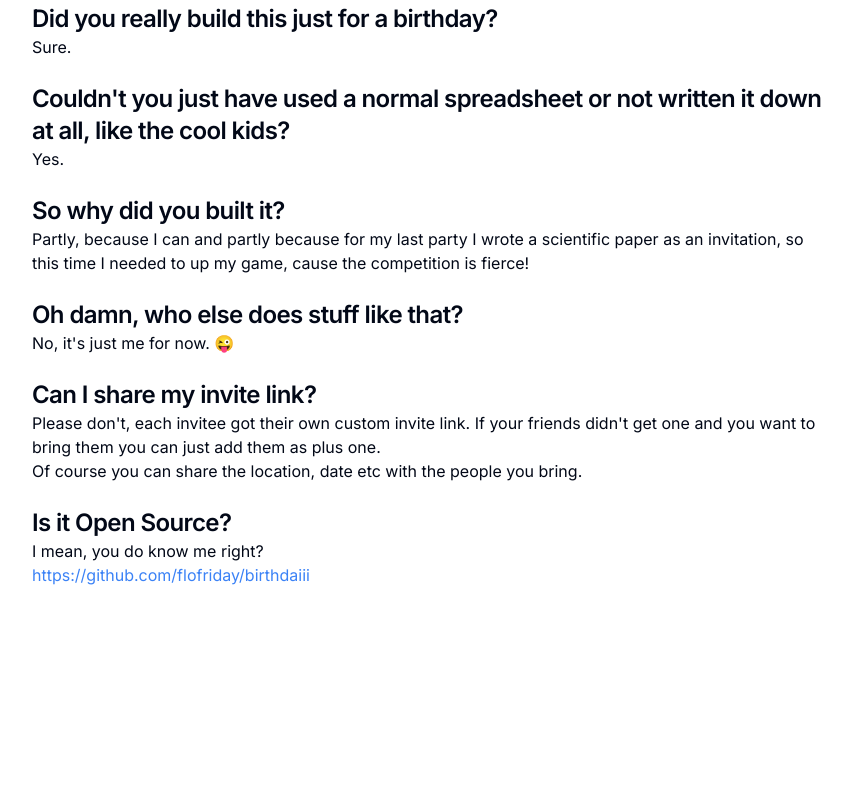
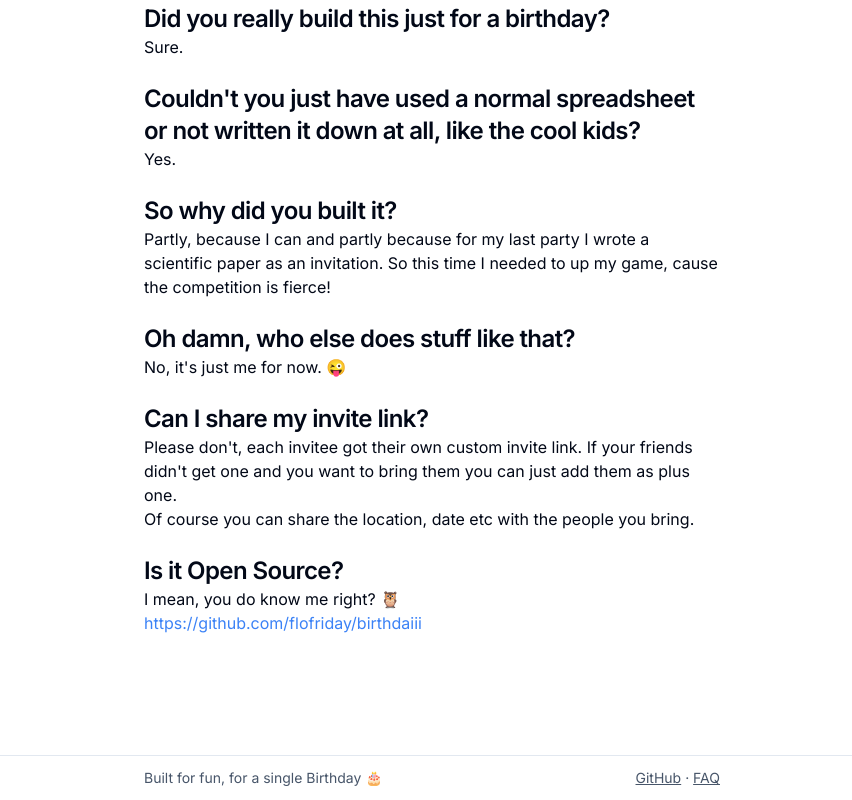
Before and after one commit to flofriday/birthdaiii, a Next.js app: page /faq in a window 1280 px wide. Shown: the part 245-1045 px from the top of the page, without its empty margins (208-1060 px from the left). Before the commit the page ends 952 px from the top, so only its background shows below. Built offline with nearby package versions, Linux system fonts and the light colour scheme.

Commit message:
Add footer and some UI tweaking

```diff
--- a/app/admin/[secret]/dashboard.tsx
+++ b/app/admin/[secret]/dashboard.tsx
@@ -54,7 +54,7 @@ export default function Dashboard({ invites: initialInvites, event, adminSecret
         }
 
         setInviteMessage(localStorage.getItem("inviteMessage") ?? "")
-    }, [])
+    }, [inviteMessage])
 
     const copyText = (text: string) => {
         navigator.clipboard.writeText(text);
--- a/app/faq/page.tsx
+++ b/app/faq/page.tsx
@@ -1,6 +1,6 @@
 export default function FAQ() {
   return (
-    <main className="min-h-screen py-24 px-12 max-w-4xl mx-auto">
+    <main className="min-h-screen py-24 px-10 lg:px-12 max-w-2xl mx-auto">
       <h1 className="scroll-m-20 text-4xl font-extrabold tracking-tight lg:text-5xl pb-6">birthdaiii🎂 FAQ</h1>
 
       <div className="pb-6">
@@ -23,7 +23,7 @@ export default function FAQ() {
         <h2 className="scroll-m-20 text-2xl font-semibold tracking-tight">So why did you built it?</h2>
         <p>
           Partly, because I can and partly because for my last party I wrote
-          a scientific paper as an invitation, so this time I needed to
+          a scientific paper as an invitation. So this time I needed to
           up my game, cause the competition is fierce!
         </p>
       </div>
@@ -47,7 +47,7 @@ export default function FAQ() {
       <div className="pb-6">
         <h2 className="scroll-m-20 text-2xl font-semibold tracking-tight">Is it Open Source?</h2>
         <p>
-          I mean, you do know me right? <br />
+          I mean, you do know me right? 🦉 <br />
           <a className="text-blue-500 hover:underline" href="https://github.com/flofriday/birthdaiii">https://github.com/flofriday/birthdaiii</a>
         </p>
       </div>
--- a/app/invite/[token]/invite-form.tsx
+++ b/app/invite/[token]/invite-form.tsx
@@ -70,7 +70,7 @@ export default function InviteForm({ invite: initialInvite, event }: { invite: I
 
 
     return (
-        <main className="min-h-screen py-24 px-12 max-w-2xl mx-auto">
+        <main className="min-h-screen py-24 px-10 lg:px-12 max-w-2xl mx-auto">
             <h1 className="scroll-m-20 text-4xl font-extrabold tracking-tight lg:text-5xl pb-6">
                 Hi {invite.name}!
             </h1>
@@ -135,8 +135,11 @@ export default function InviteForm({ invite: initialInvite, event }: { invite: I
                         <Button disabled={loading || newPlusOne == invite.plusOne} onClick={() => updateInvite({ ...invite, plusOne: newPlusOne })}>Update</Button>
                     </div>
 
-                    <div className="h-full pt-6 text-left">
-                        <Button className="pl-0 text-left" variant="link" onClick={() => updateInvite({ ...invite, accepted: AcceptState.Pending, plusOne: 0 })}>Reset all my choices <br />(Only for this page, cannot reset other life choices)</Button>
+                    <div className="h-full pt-8 text-left">
+                        <Button className="h-2 pl-0 text-left" variant="link" onClick={() => updateInvite({ ...invite, accepted: AcceptState.Pending, plusOne: 0 })}>Reset all my choices</Button>
+                        <span className="text-sm text-slate-500">
+                            <br />(Only for this page, cannot reset other life choices)
+                        </span>
                     </div>
                 </div>
             ) : (
--- a/app/layout.tsx
+++ b/app/layout.tsx
@@ -2,11 +2,13 @@ import type { Metadata } from "next";
 import { Inter } from "next/font/google";
 import "./globals.css";
 import { Toaster } from "@/components/ui/toaster";
+import Link from "next/link";
+import { Separator } from "@/components/ui/separator";
 
 const inter = Inter({ subsets: ["latin"], variable: "--font-sans" });
 
 export const metadata: Metadata = {
-  title: "birthdaiii",
+  title: "birthdaiii 🎂",
   description: "Let's celebrate!",
 };
 
@@ -17,8 +19,20 @@ export default function RootLayout({
 }>) {
   return (
     <html lang="en">
-      <body className={inter.className}>{children}
+      <body className={inter.className + " min-h-screen flex flex-col"}>
+        {children}
         <Toaster />
+        <Separator />
+        <footer className="mx-auto w-full px-10 lg:px-12 max-w-2xl text-slate-600 text-sm py-3 flex justify-between">
+          <span >
+            Built for fun
+            <span className="max-[450px]:hidden">, for a single Birthday</span>
+            <span> 🎂</span>
+          </span>
+          <span>
+            <a className="underline" href="https://github.com/flofriday/birthdaiii">GitHub</a> · <Link className="underline" href="/faq">FAQ</Link>
+          </span>
+        </footer>
       </body>
     </html>
   );
--- a/app/page.tsx
+++ b/app/page.tsx
@@ -2,7 +2,7 @@ import { Button } from "@/components/ui/button"
 
 export default function Home() {
   return (
-    <main className="min-h-screen py-24 px-12 max-w-2xl mx-auto">
+    <main className="min-h-screen py-24 px-10 lg:px-12 max-w-2xl mx-auto">
       <h1 className="scroll-m-20 text-4xl font-extrabold tracking-tight lg:text-5xl pb-6">birthdaiii 🎂</h1>
       <p className="pb-3">
         This is an over engineered birthday party management tool for my
--- /dev/null
+++ b/components/ui/separator.tsx
@@ -0,0 +1,31 @@
+"use client"
+
+import * as React from "react"
+import * as SeparatorPrimitive from "@radix-ui/react-separator"
+
+import { cn } from "@/lib/utils"
+
+const Separator = React.forwardRef<
+  React.ElementRef<typeof SeparatorPrimitive.Root>,
+  React.ComponentPropsWithoutRef<typeof SeparatorPrimitive.Root>
+>(
+  (
+    { className, orientation = "horizontal", decorative = true, ...props },
+    ref
+  ) => (
+    <SeparatorPrimitive.Root
+      ref={ref}
+      decorative={decorative}
+      orientation={orientation}
+      className={cn(
+        "shrink-0 bg-border",
+        orientation === "horizontal" ? "h-[1px] w-full" : "h-full w-[1px]",
+        className
+      )}
+      {...props}
+    />
+  )
+)
+Separator.displayName = SeparatorPrimitive.Root.displayName
+
+export { Separator }
--- a/package.json
+++ b/package.json
@@ -12,6 +12,7 @@
     "@prisma/client": "^5.10.2",
     "@radix-ui/react-dialog": "^1.0.5",
     "@radix-ui/react-dropdown-menu": "^2.0.6",
+    "@radix-ui/react-separator": "^1.0.3",
     "@radix-ui/react-slot": "^1.0.2",
     "@radix-ui/react-toast": "^1.1.5",
     "class-variance-authority": "^0.7.0",
```
Also changed, not shown: 1 other file (tests, documents, lock files or other folders).
